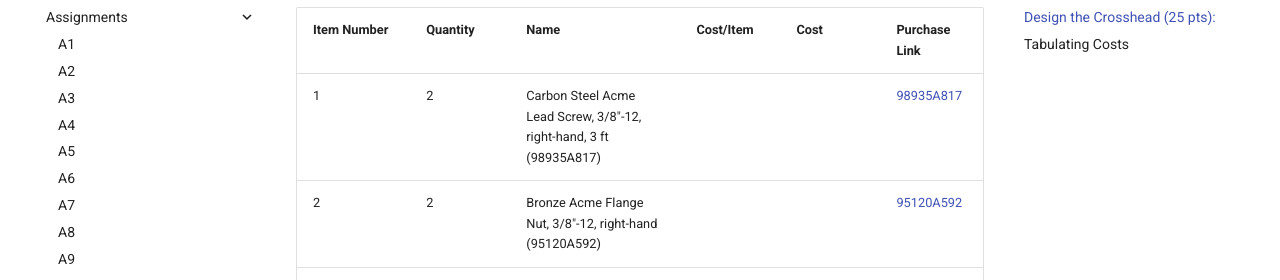
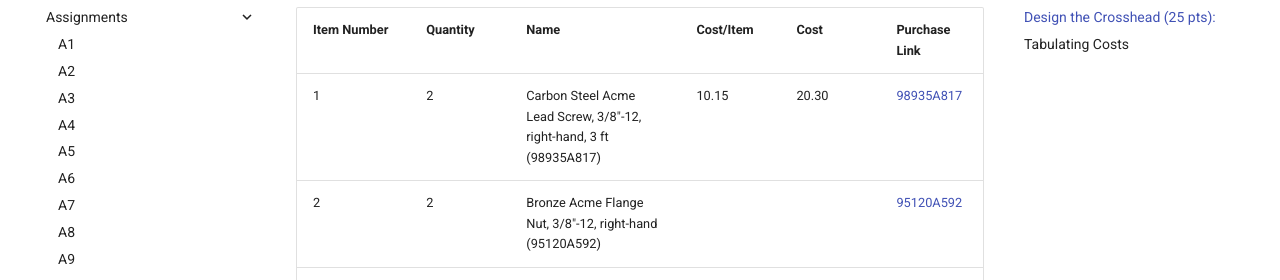
Before and after one commit to seaberr/kohlers-megr2157-portfolio, an MkDocs documentation site: the page built from docs/assignments/A10/index.md, in a window 1280 px wide and 900 px high, scrolled down 723 px. Shown: the part 172-452 px from the top of the window. Built offline with MkDocs 1.6.1 and Material for MkDocs 9.7.7, drawn with Linux system fonts in a browser that asks for light colours.

Commit message:
Add cost details for Carbon Steel Acme Lead Screw

```diff
--- a/docs/assignments/A10/index.md
+++ b/docs/assignments/A10/index.md
@@ -14,7 +14,7 @@ _Reference your concept selection (Pugh matrix) here. How does this design follo
 ## Tabulating Costs
 | Item Number | Quantity | Name | Cost/Item | Cost | Purchase Link |
 | --- | --- | --- | --- | --- | --- |
-| 1 | 2 | Carbon Steel Acme Lead Screw, 3/8"-12, right-hand, 3 ft (98935A817) | | | [98935A817](https://www.mcmaster.com/98935A817/) |
+| 1 | 2 | Carbon Steel Acme Lead Screw, 3/8"-12, right-hand, 3 ft (98935A817) | 10.15 | 20.30 | [98935A817](https://www.mcmaster.com/98935A817/) |
 | 2 | 2 | Bronze Acme Flange Nut, 3/8"-12, right-hand (95120A592) | | | [95120A592](https://www.mcmaster.com/95120A592/) |
 | 3 | 2 | Clamping Acme Lead Screw Collar, 3/8"-12, black-oxide steel (6698K11) | | | [6698K11](https://www.mcmaster.com/6698K11/) |
 | 4 | 6 | Socket Head Cap Screw, #4-40 x 1/2", alloy steel | | | |
```
